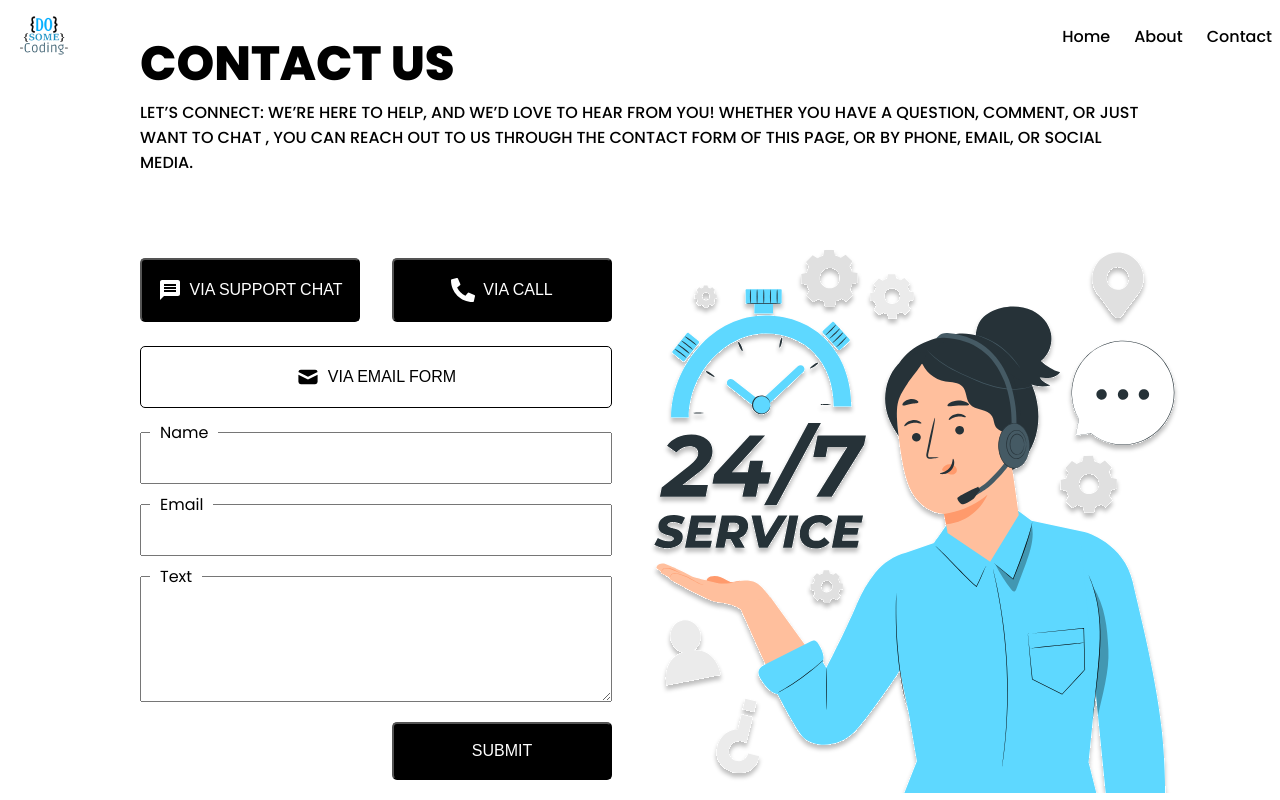
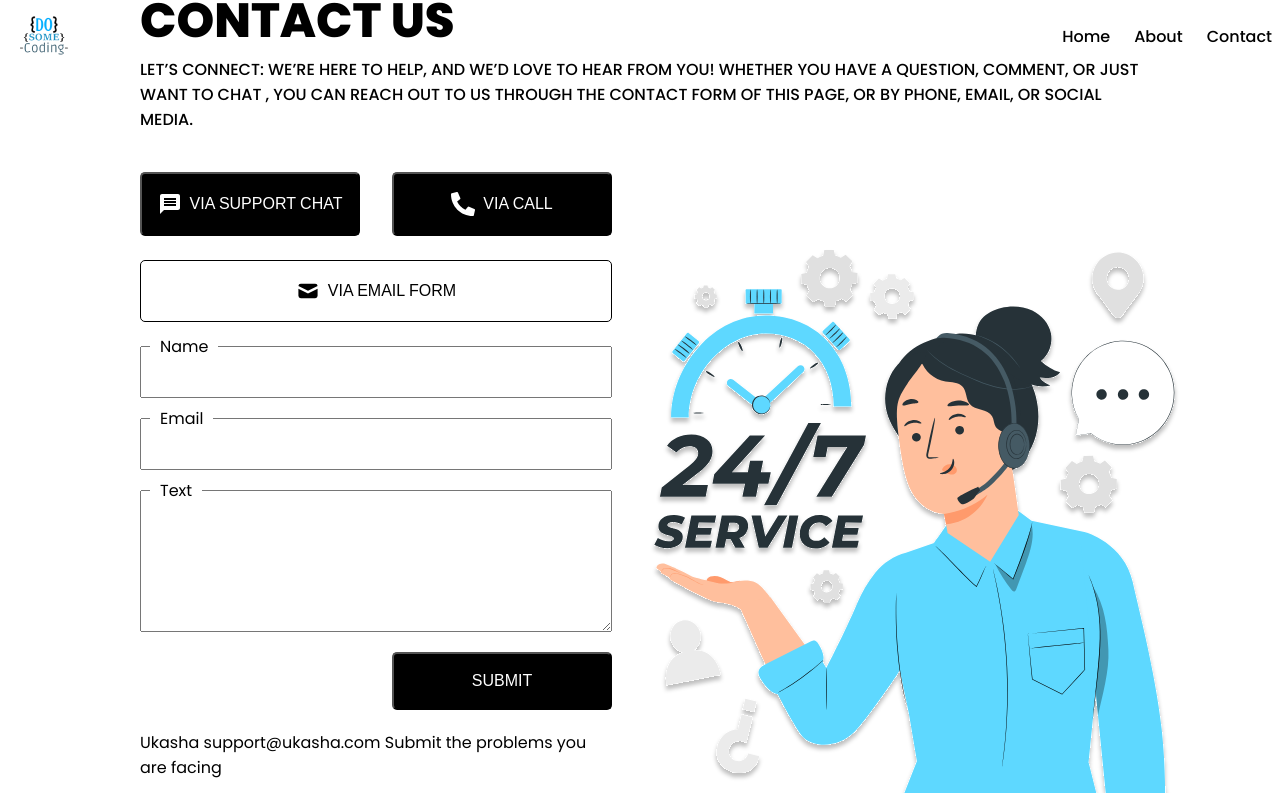
Before and after one commit to Ukashashere/ContactUS-page, a React (Vite) app in the folder contact-page/: page / in a window 1280 px wide. Built offline with nearby package versions, Linux system fonts and the light colour scheme.

Commit message:
Commigt 14

```diff
--- a/contact-page/src/components/Button/Button.jsx
+++ b/contact-page/src/components/Button/Button.jsx
@@ -1,8 +1,8 @@
 import styles from './Button.module.css'
 
-const Button = ({isOutline ,icon ,text}) => {
+const Button = ({isOutline ,icon ,text, ...rest }) => {
   return (
-    <button className={isOutline ? styles.outline_btn : styles.primary_btn}>
+    <button {...rest} className={isOutline ? styles.outline_btn : styles.primary_btn}>
       {icon}    {/*We've done destructuring out here */}
       {text}
     </button>
--- a/contact-page/src/components/ContactForm/ContactForm.jsx
+++ b/contact-page/src/components/ContactForm/ContactForm.jsx
@@ -3,22 +3,21 @@ import styles from './ContactForm.module.css'
 import { MdMessage } from "react-icons/md";
 import { FaPhoneAlt } from "react-icons/fa";
 import { HiMail } from "react-icons/hi";
+import { useState } from 'react';
 
 const ContactForm = () => {
-  let name;
-  let email;
-  let text;
+
+  const [name, setName] = useState("Ukasha");  {/*use state hook function, function only but with different syntax*/}
+  const [email, setEmail] = useState("support@ukasha.com");
+  const [text, setText] = useState("Submit the problems you are facing");
+
 
   const onSubmit = (event) =>{
     event.preventDefault(); {/*to prevent happining teh thing with the url*/}
 
-    name = event.target[0].value;
-    email = event.target[1].value;
-    text = event.target[2].value;
-
-    console.log("name", event.target[0].value);
-    console.log("email", event.target[1].value);
-    console.log("text", event.target[2].value);
+    setName(event.target[0].value);
+    setEmail(event.target[1].value);
+    setText(event.target[2].value);
   };
 
   return (
@@ -48,6 +47,7 @@ const ContactForm = () => {
             }}>
               <Button text="SUBMIT" />
             </div>
+            <div>{name + " " + email + " " + text}</div>
           </form>
         </div>
         <div className={styles.contact_image}>
--- a/contact-page/src/components/ContactForm/ContactForm.module.css
+++ b/contact-page/src/components/ContactForm/ContactForm.module.css
@@ -36,6 +36,10 @@
     padding: 0 8px;
 }
 
+.form_control textarea{
+    padding:10px;
+}
+
 .form_control label{
     /*font-size: 14px;*/
     position: absolute; /*coz we need to stick it("Name") to the page and not follow page flow*/
```
